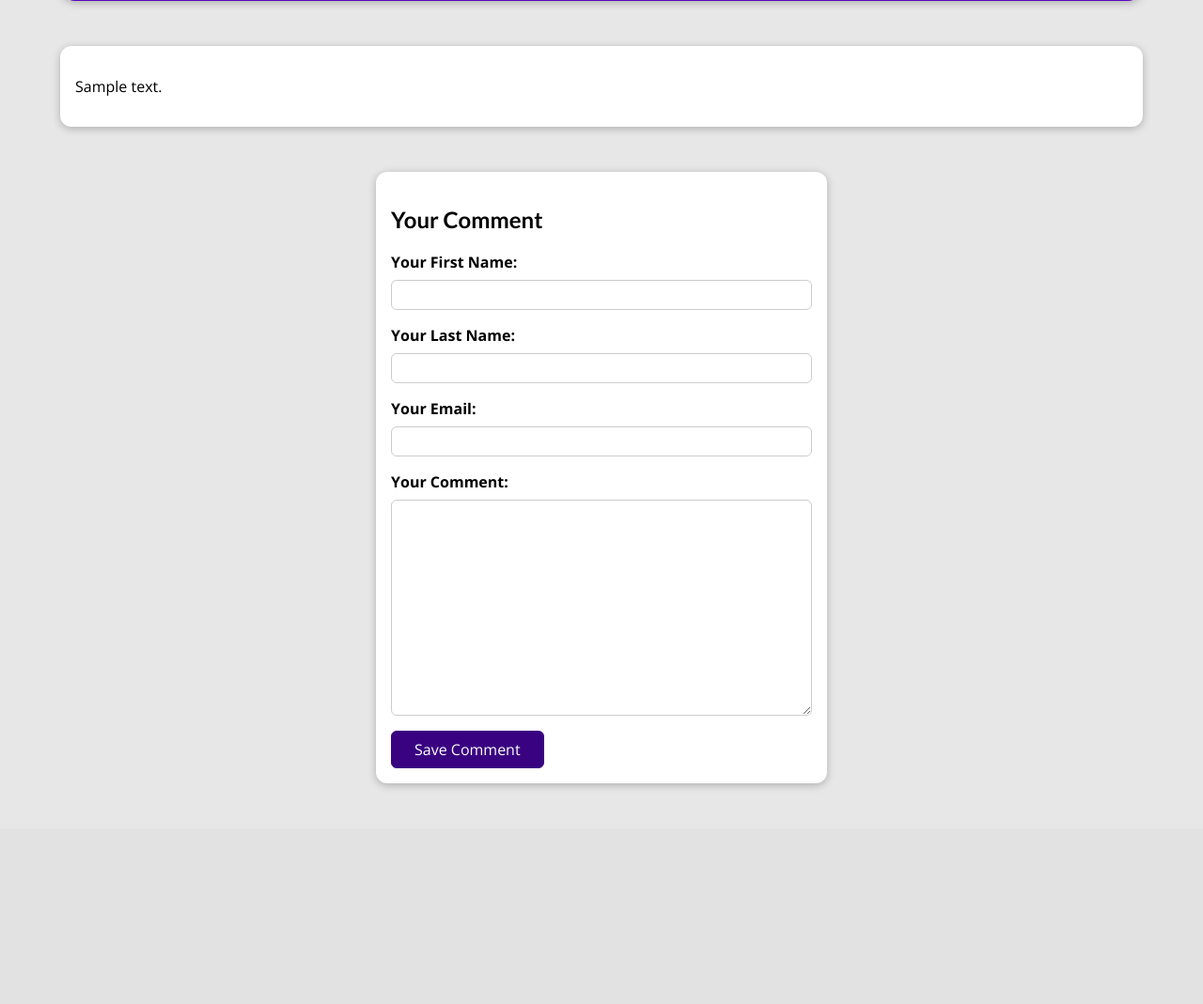
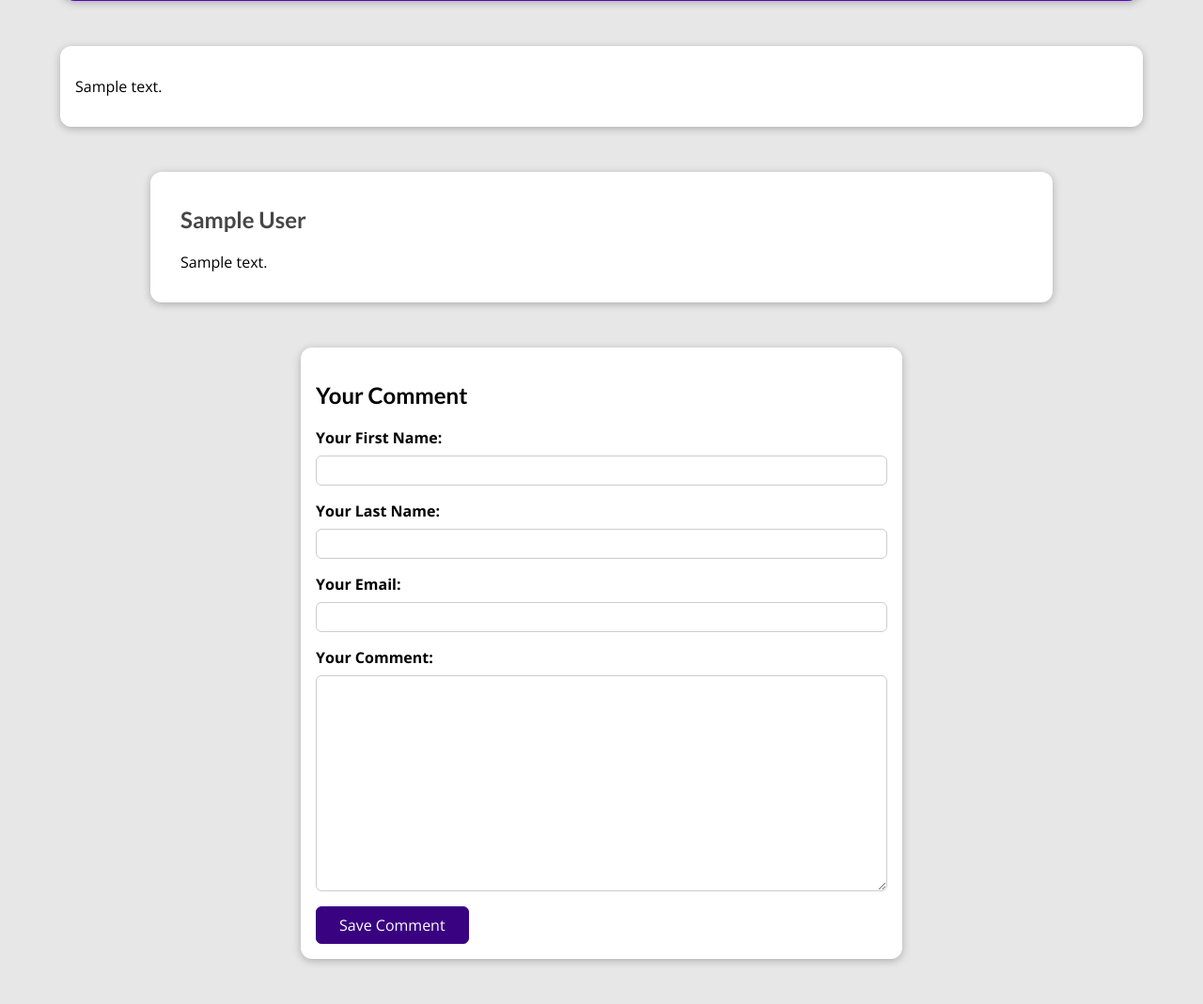
Before and after one commit to AlirezaRa94/my_site, a Django app: a page that uses blog/templates/blog/post_details.html in a window 1280 px wide. Shown: the part 479-1548 px from the top of the page at 94% size. Before the commit the page ends 1317 px from the top, so only its background shows below. Run offline with Django 3.2, Linux system fonts and the light colour scheme; tables that the repository leaves empty hold one stand-in row (values such as "Sample post"); grey boxes marked "Sample" are stand-in pictures.

Commit message:
Added showing comments on post details page.

```diff
--- a/blog/static/blog/post_details.css
+++ b/blog/static/blog/post_details.css
@@ -77,7 +77,7 @@ main {
 #comment-form {
   margin: 3rem auto;
   width: 90%;
-  max-width: 30rem;
+  max-width: 40rem;
   border-radius: 12px;
   background-color: white;
   box-shadow: 0 2px 8px rgba(0, 0, 0, 0.25);
@@ -154,3 +154,32 @@ main {
   padding: 0.25rem 1.5rem;
   border-radius: 6px;
 }
+
+#comments {
+  margin: 3rem auto;
+  width: 90%;
+  max-width: 60rem;
+  border-radius: 12px;
+  background-color: white;
+  box-shadow: 0 2px 8px rgba(0, 0, 0, 0.25);
+  padding: 1rem 2rem;
+}
+
+#comments ul {
+  list-style: none;
+  margin: 0;
+  padding: 0;
+}
+
+#comments li {
+  margin-bottom: 1rem;
+  border-bottom: 2px solid #ccc;
+}
+
+#comments li:last-of-type {
+  border-bottom: none;
+}
+
+#comments h2 {
+  color: #464646;
+}
--- a/blog/templates/blog/post_details.html
+++ b/blog/templates/blog/post_details.html
@@ -38,6 +38,17 @@
         <p>{{ post.content|linebreaks }}</p>
     </main>
 
+    <section id="comments">
+        <ul>
+            {% for comment in comments %}
+                <li>
+                    <h2>{{ comment.first_name }} {{ comment.last_name }}</h2>
+                    <p>{{ comment.text|linebreaks }}</p>
+                </li>
+            {% endfor %}
+        </ul>
+    </section>
+
     <section id="comment-form">
         <h2>Your Comment</h2>
         <form action="{% url "post-details-page" post.slug %}" method="post">
--- a/blog/views.py
+++ b/blog/views.py
@@ -29,27 +29,30 @@ class PostListView(ListView):
 class PostDetailView(View):
     template_name = 'blog/post_details.html'
 
-    def get(self, request, slug):
-        post = Post.objects.get(slug=slug)
+    @staticmethod
+    def render_post_details(request, post, comment_form):
+        comments = post.comments.all().order_by('-id')
+        tags = post.tags.all()
         context = {
             'post': post,
-            'post_tags': post.tags.all(),
-            'comment_form': CommentForm()
+            'post_tags': tags,
+            'comment_form': comment_form,
+            'comments': comments
         }
         return render(request, 'blog/post_details.html', context)
 
+    def get(self, request, slug):
+        post = Post.objects.get(slug=slug)
+        comment_form = CommentForm()
+        return self.render_post_details(request, post, comment_form)
+
     def post(self, request, slug):
+        post = Post.objects.get(slug=slug)
         comment_form = CommentForm(request.POST)
-        post = Post.objects.get(slug=slug)
         if comment_form.is_valid():
             comment = comment_form.save(commit=False)
             comment.post = post
             comment.save()
             return HttpResponseRedirect(reverse("post-details-page", args=[slug]))
 
-        context = {
-            'post': post,
-            'post_tags': post.tags.all(),
-            'comment_form': comment_form
-        }
-        return render(request, 'blog/post_details.html', context)
+        return self.render_post_details(request, post, comment_form)
```
